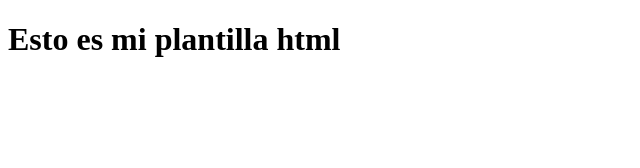
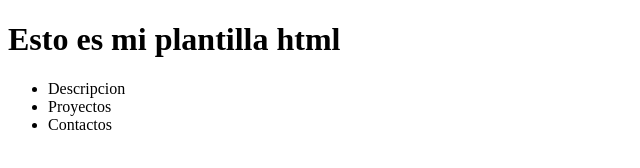
Before and after one commit to manzanalover/proyecto-css, a plain HTML site: page index.html in a window 1280 px wide. Shown: the whole page, without its empty margins (0-640 px from the left). Drawn offline with Linux system fonts and the light colour scheme.

Commit message:
añadir listado navegacion

```diff
--- a/index.html
+++ b/index.html
@@ -8,5 +8,13 @@
 </head>
 <body>
     <h1>Esto es mi plantilla html</h1>
+
+    <ul>
+        <li>Descripcion</li>
+        <li>Proyectos</li>
+        <li>Contactos</li>
+    </ul>
+
+
 </body>
 </html>
```
